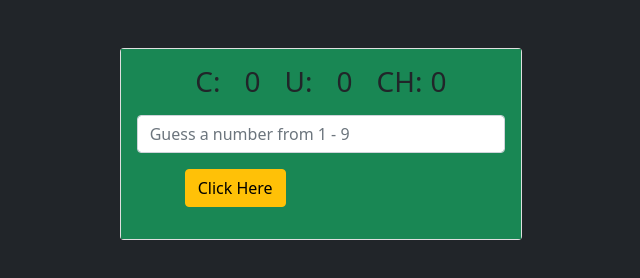
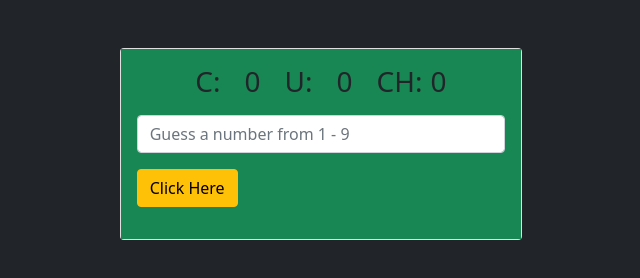
Before and after one commit to ajokodavid/Mighty-Guesser, a plain HTML site: page index.html in a window 1280 px wide. Shown: the whole page, without its empty margins (319-959 px from the left). Drawn offline with Linux system fonts and the light colour scheme.

Commit message:
Update index.html

```diff
--- a/index.html
+++ b/index.html
@@ -22,7 +22,7 @@
                     <div class="card-body bg-success">
                         <h3 class="text-center text-dark"><span>C:<output id="computerscore" class="mx-4">0</output></span><b></b><span>U:<output id="userscore" class="ms-4">0</output></span><span class="ms-4">CH:<output id="user_chances" class="ms-2">0</output></span></h3>
                         <input type="text" class="form-control mt-3" placeholder="Guess a number from 1 - 9" id="inputer">
-                         <button type="button" class="btn btn-warning mt-3 ms-lg-5" id="clicker">Click Here</button>
+                         <button type="button" class="btn btn-warning mt-3" id="clicker">Click Here</button>
                         <b><p id="result" class="text-center mt-3 display-5 text-info bg-dark"></p></b>
                     </div>
                 </div>
```
